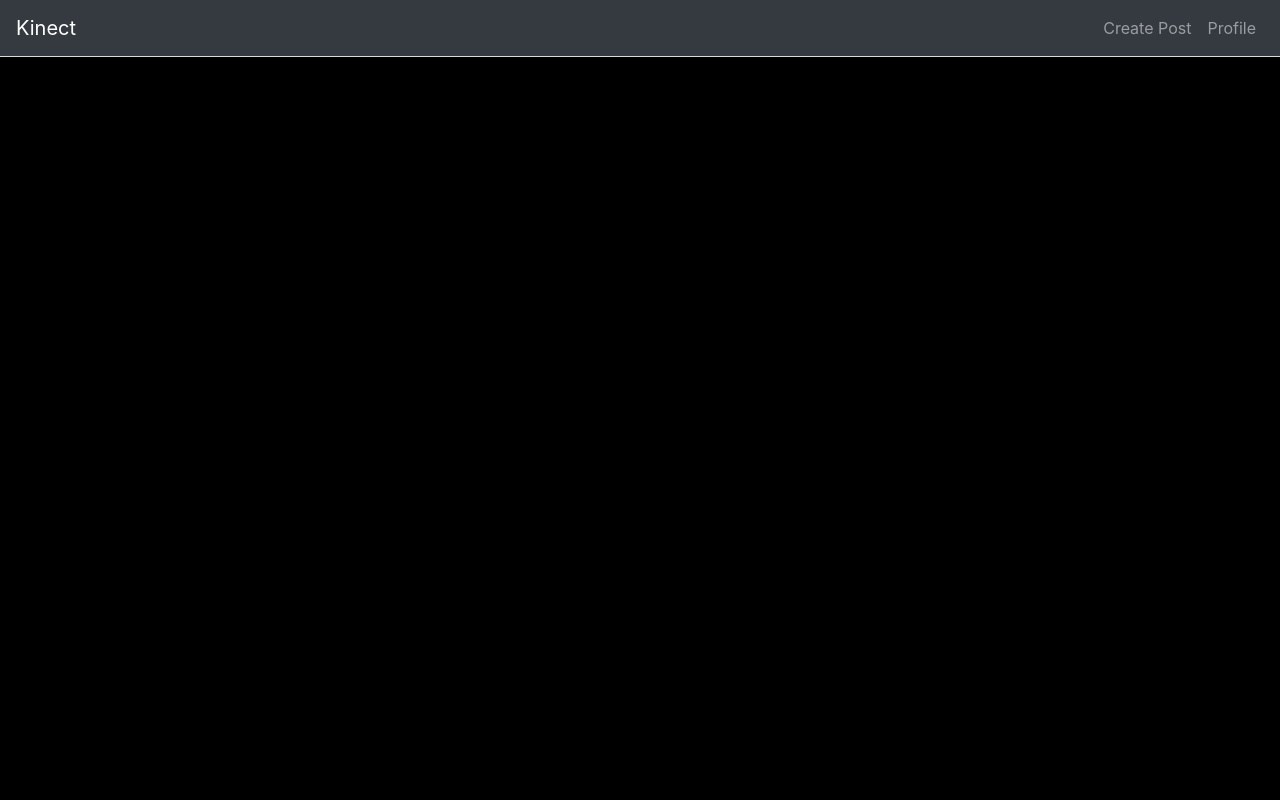
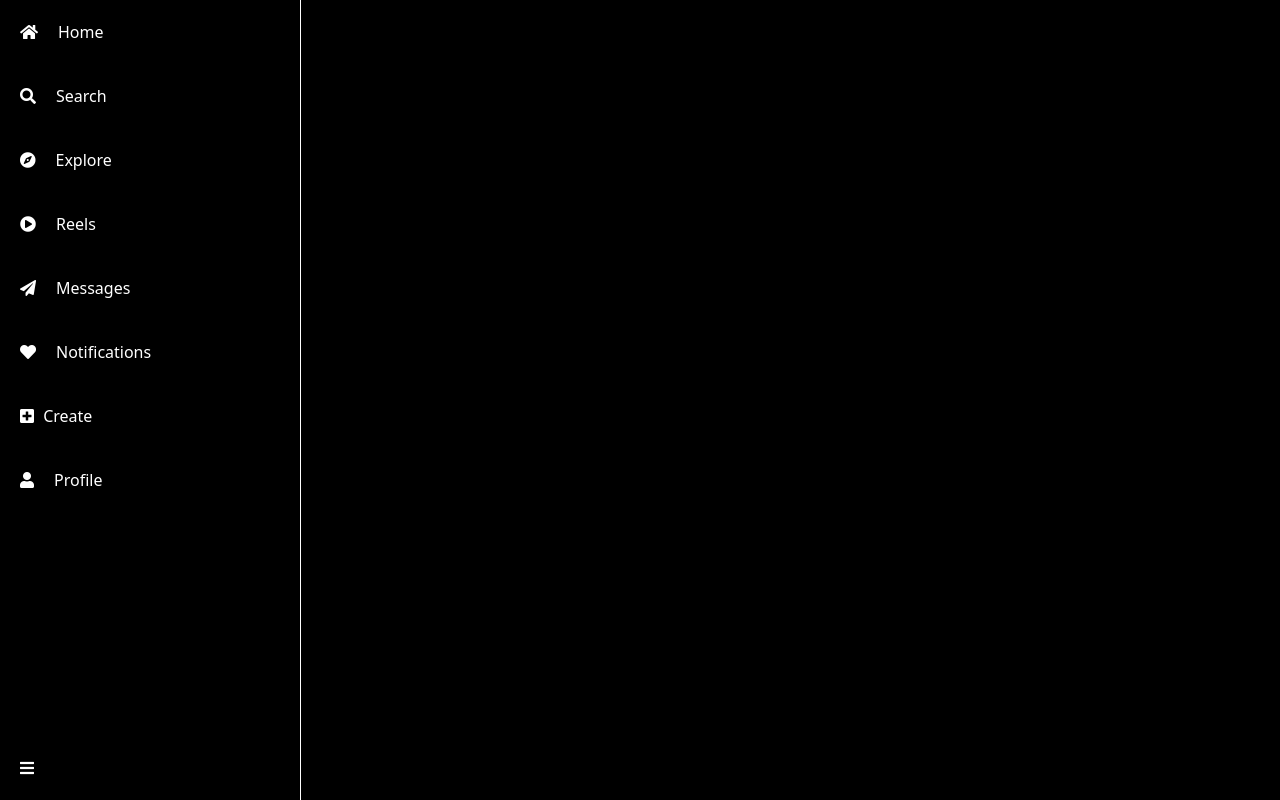
Before and after one commit to 2am33m/Kinect, a Django app: page /home/ in a window 1280 px wide. Run offline with Django 4.2, Linux system fonts and the light colour scheme; data that the repository does not hold is empty; some libraries are stand-ins or nearby versions.

Commit message:
Almost complete feed page except comment  box and some features

```diff
--- a/kinect_core/templates/kinect_core/home.html
+++ b/kinect_core/templates/kinect_core/home.html
@@ -1,101 +1,175 @@
-{% load static %}
-<!DOCTYPE html>
+<!doctype html>
 <html lang="en">
 <head>
-    <meta charset="UTF-8">
-    <meta name="viewport" content="width=device-width, initial-scale=1.0">
-    <title>Photo Feed</title>
-    <link href="https://stackpath.bootstrapcdn.com/bootstrap/4.5.2/css/bootstrap.min.css" rel="stylesheet">
-    <link rel="stylesheet" href="{% static 'kinect_core/css/home.css' %}">
+    <meta charset="utf-8">
+    <meta name="viewport" content="width=device-width, initial-scale=1">
+    <title>Home Page</title>
+    <link href="https://cdn.jsdelivr.net/npm/bootstrap@5.3.3/dist/css/bootstrap.min.css" rel="stylesheet"
+          integrity="sha384-QWTKZyjpPEjISv5WaRU9OFeRpok6YctnYmDr5pNlyT2bRjXh0JMhjY6hW+ALEwIH" crossorigin="anonymous">
+    <!-- Font Awesome -->
+    <link rel="stylesheet" href="https://cdnjs.cloudflare.com/ajax/libs/font-awesome/5.15.4/css/all.min.css">
+
     <style>
       body {
         background-color: black;
-    color:white;
-}
-
-.navbar {
-    border-bottom: 1px solid #dbdbdb;
-}
-
-.card {
-    border: none;
-    border-radius: 0;
-    background-color:black;
-}
-
-.card-header {
-    background-color: white;
-    border-bottom: 1px solid #dbdbdb;
-}
-
-.card-body {
+        color: white;
+        margin: 0;
         padding: 0;
       }
 
-.card-footer {
+      .container {
+        background-color: black;
+        display: flex;
+        flex-direction: column;
+        align-items: flex-start;
+        justify-content: flex-start;
+        position: fixed;   /* Fixed position */
+        left: 0;           /* Align to the left */
+        top: 0;            /* Align to the top */
+        width: 300px;
+        height: 100vh;     /* Full viewport height */
+        overflow-y: auto;
+        box-shadow: 1px 0 0 white;
+        padding: 20px;
+      }
+
+      .nav-item {
+        display: flex;
+        align-items: center;
+        margin-bottom: 40px; /* Space between items */
+        transition: background-color 0.3s ease;
+        color: inherit; /* Use this to inherit the text color */
+        text-decoration: none; /* Remove underline */
+
+      }
+
+      .nav-item i {
+        margin-right: 20px; /* Add space between icon and text */
+      }
+
+      .bottom-icon {
+        margin-top: auto;
+      }
+
+      .post-card {
         background-color: white;
-    border-top: 1px solid #dbdbdb;
+        border: 1px solid #dbdbdb;
+        border-radius: 3px;
+        max-width: 450px;
+        margin: 20px auto;
+        box-shadow: 0 1px 3px rgba(0, 0, 0, 0.1);
+        color: black;
+      }
+
+      .post-header {
+        display: flex;
+        align-items: center;
+        padding: 15px;
       }
 
       .username {
-    color: #262626;
-    font-size: 14px;
+        font-weight: bold;
       }
 
-.btn {
-    font-size: 14px;
-    padding: 5px 10px;
+      .post-image img {
+        width: 100%;
+        height: 400px;
+        object-fit: cover;
+      }
+
+      .post-description {
+        padding: 15px;
+      }
+
+      .post-description p {
+        margin: 0;
+      }
+
+      .icons i {
+        margin: 5px;
+      }
+
+      .nav-item a:hover {
+      background-color: #505050 /* Bootstrap's light background color */
+      text-decoration: none; /* Remove underline on hover */
+        }
+
+      .nav-item a .icon {
+      margin-right: 5px;
+      }
+      a {
+      text-decoration: none;
+      color: white;
       }
 
     </style>
+
 </head>
 <body>
-    <nav class="navbar navbar-expand-lg navbar-dark bg-dark">
-        <a class="navbar-brand" href="#">Kinect</a>
-        <button class="navbar-toggler" type="button" data-toggle="collapse" data-target="#navbarNav" aria-controls="navbarNav" aria-expanded="false" aria-label="Toggle navigation">
-            <span class="navbar-toggler-icon"></span>
-        </button>
-        <div class="collapse navbar-collapse" id="navbarNav">
-            <ul class="navbar-nav ml-auto">
-                <li class="nav-item">
-                    <a class="nav-link" href="{% url 'create' %}">Create Post</a>
-                </li>
-                <li class="nav-item">
-                    <a class="nav-link" href="#">Profile</a>
-                </li>
-            </ul>
+<div class="container">
+    <div class="nav-item">
+        <i class="fa fa-home"></i>
+        <span>Home</span>
     </div>
-    </nav>
+    <div class="nav-item">
+        <i class="fa fa-search"></i>
+        <span>Search</span>
+    </div>
+    <div class="nav-item">
+        <i class="fa fa-compass"></i>
+        <span>Explore</span>
+    </div>
+    <div class="nav-item">
+        <i class="fa fa-play-circle"></i>
+        <span>Reels</span>
+    </div>
+    <div class="nav-item">
+        <i class="fa fa-paper-plane"></i>
+        <span>Messages</span>
+    </div>
+    <div class="nav-item">
+        <i class="fa fa-heart"></i>
+        <span>Notifications</span>
+    </div>
+    <div class="nav-item">
+        <a href="{% url 'create'%}">
+        <i class="icon fa fa-plus-square"></i>
+         <span>Create</span></a>
+    </div>
+    <div class="nav-item">
+        <i class="fa fa-user"></i>
+        <span>Profile</span>
+    </div>
+    <div class="bottom-icon">
+        <i class="fa fa-bars"></i>
+    </div>
+</div>
 
-    <div class="container mt-4">
-        <div class="row">
-            <div class="col-md-8 offset-md-2">
 {% for photo in photos %}
-                <div class="card mb-4">
-                    <div class="card-header d-flex align-items-center">
-                        <img src="{% static 'images/default_profile.png' %}" alt="Profile Picture" class="rounded-circle mr-2" width="40" height="40">
-                        <span class="username font-weight-bold">{{ photo.user.username }}</span>
+<div class="post-card">
+    <div class="post-header">
+        <img src="" alt="Profile Picture">
+        <span class="username">{{ photo.user.username }}</span>
     </div>
-                    <div class="card-body p-0">
-                        {% if photo.photo_path %}
-                            <img src="{{ photo.photo_path.url }}" alt="{{ photo.description }}" class="img-fluid">
-                        {% else %}
-                            <p class="text-center p-4">No photo available</p>
-                        {% endif %}
+
+    <div class="post-image">
+        <img src="{{ photo.photo_path.url }}" alt="{{ photo.description }}">
     </div>
-                    <div class="card-footer">
-                        <p class="mb-1"><strong>{{ photo.user.username }}</strong> {{ photo.description }}</p>
-                        <button class="btn btn-outline-primary btn-sm">Like</button>
-                        <button class="btn btn-outline-secondary btn-sm">Comment</button>
+
+    <div class="icons">
+        <i class="fa fa-heart"></i>
+        <i class="fa fa-comment"></i>
+        <i class="fa fa-paper-plane"></i>
+    </div>
+
+    <div class="post-description">
+        <p><strong>{{ photo.user.username }} </strong>{{ photo.description }}</p>
     </div>
 </div>
 {% endfor %}
-            </div>
-        </div>
-    </div>
 
-    <script src="https://code.jquery.com/jquery-3.5.1.slim.min.js"></script>
-    <script src="https://cdn.jsdelivr.net/npm/@popperjs/core@2.5.4/dist/umd/popper.min.js"></script>
-    <script src="https://stackpath.bootstrapcdn.com/bootstrap/4.5.2/js/bootstrap.min.js"></script>
+<script src="https://cdn.jsdelivr.net/npm/bootstrap@5.3.3/dist/js/bootstrap.bundle.min.js"
+        integrity="sha384-YvpcrYf0tY3lHB60NNkmXc5s9fDVZLESaAA55NDzOxhy9GkcIdslK1eN7N6jIeHz"
+        crossorigin="anonymous"></script>
 </body>
 </html>
```
Also changed, not shown: 1 other file. Lines whose indentation alone changed are shown as unchanged.
